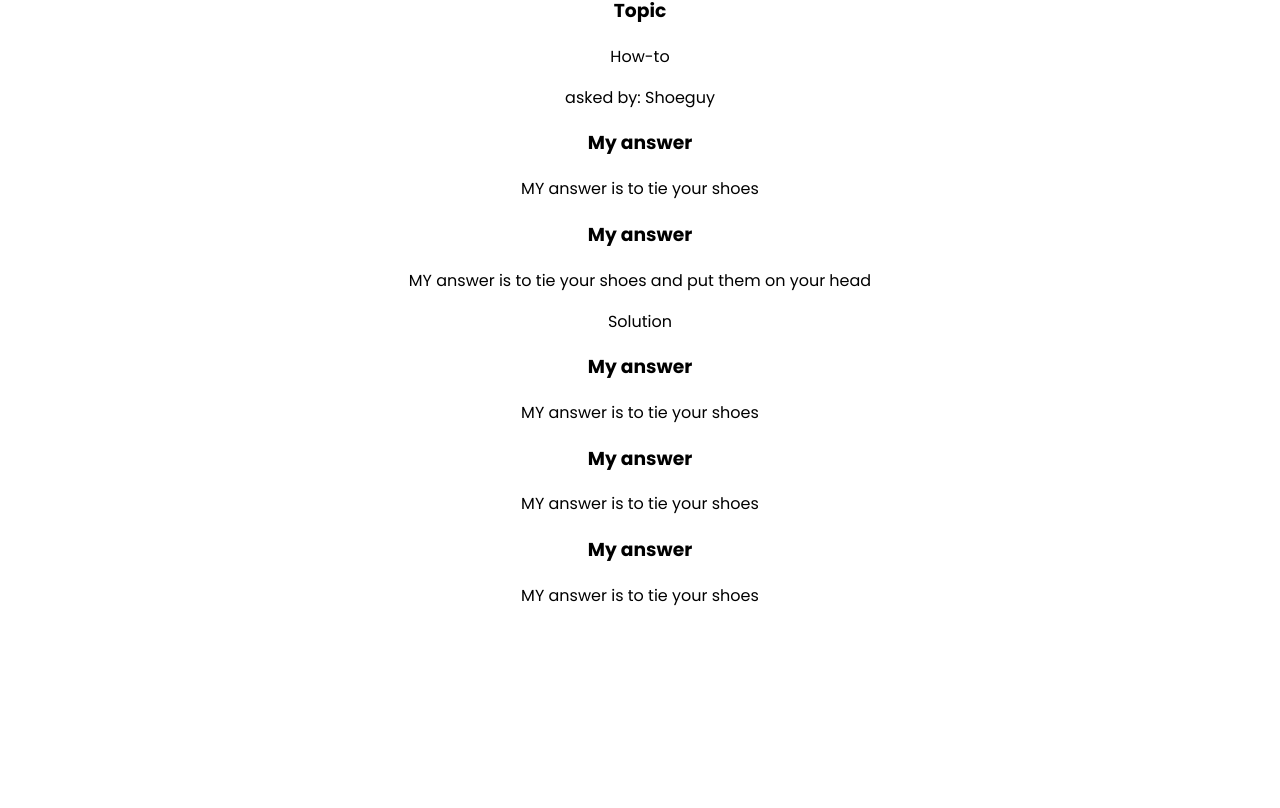
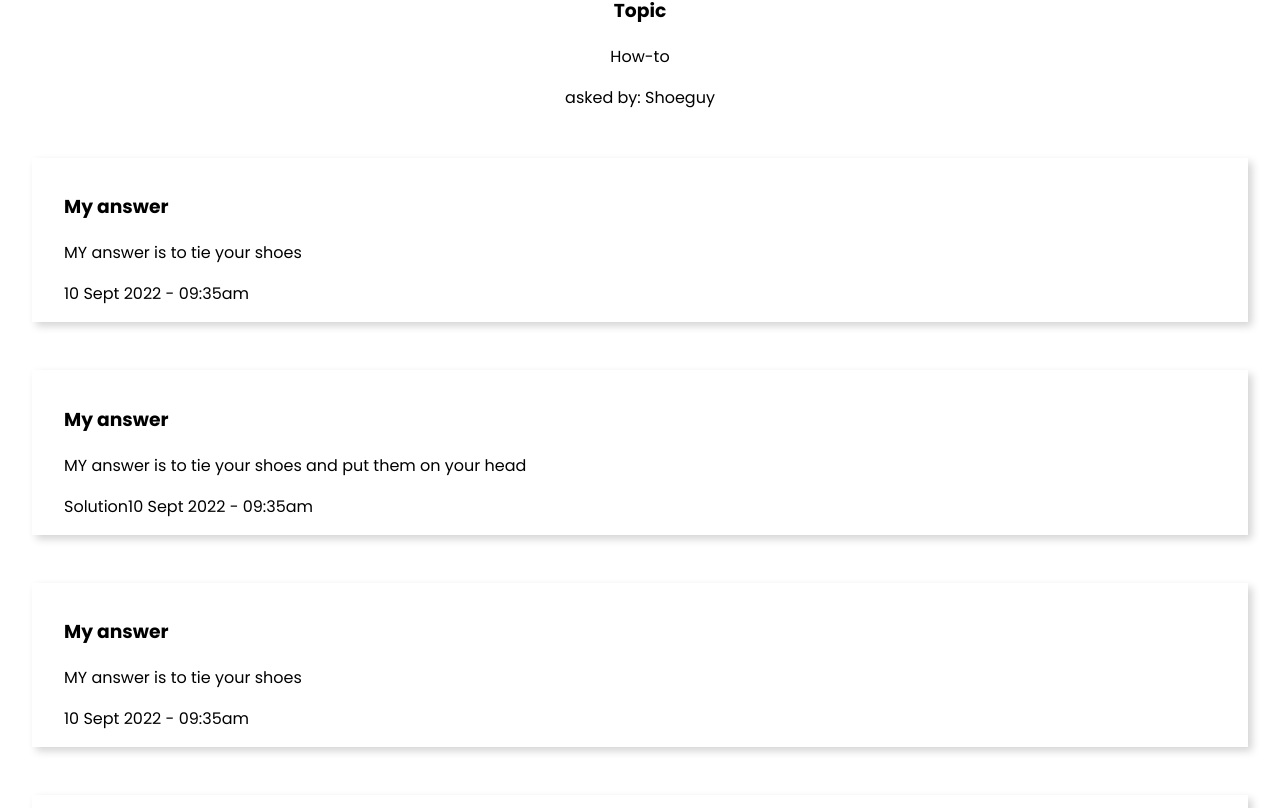
Before and after one commit to JaredS129/student-project--agile-dev-ops--aws-backend, a React (Create React App) app: page /question/1 in a window 1280 px wide. Shown: the part 772-1580 px from the top of the page. Before the commit the page ends 1396 px from the top, so only its background shows below. Built offline with nearby package versions, Linux system fonts and the light colour scheme.

Commit message:
Added required text fields and classes

```diff
--- a/src/components/answerList/Answer.css
+++ b/src/components/answerList/Answer.css
@@ -0,0 +1,24 @@
+.answer-container {
+    background: #ffffff;
+    padding: 1rem 2rem;
+    margin: 3rem 2rem;
+    box-shadow: 0.25rem 0.25rem 0.5rem #0000002c;
+    list-style: none;
+    text-align: left;
+}
+
+.answer-title {
+
+}
+
+.answer-body {
+
+}
+
+.answer-solution {
+
+}
+
+.answer-date {
+
+}
--- a/src/components/answerList/Answer.js
+++ b/src/components/answerList/Answer.js
@@ -2,10 +2,11 @@ import "./Answer.css";
 
 const Answer = ({ answerTitle, answerText, goodAnswer }) => {
   return (
-    <li>
-      <h3>{answerTitle}</h3>
-      <p>{answerText}</p>
-      {goodAnswer ? <span>Solution</span> : null}
+    <li className="answer-container">
+      <h3 className="answer-title">{answerTitle}</h3>
+      <p className="answer-body">{answerText}</p>
+      {goodAnswer ? <span className="answer-solution">Solution</span> : null}
+      <span className="answer-date">10 Sept 2022 - 09:35am</span>
     </li>
   );
 };
```
